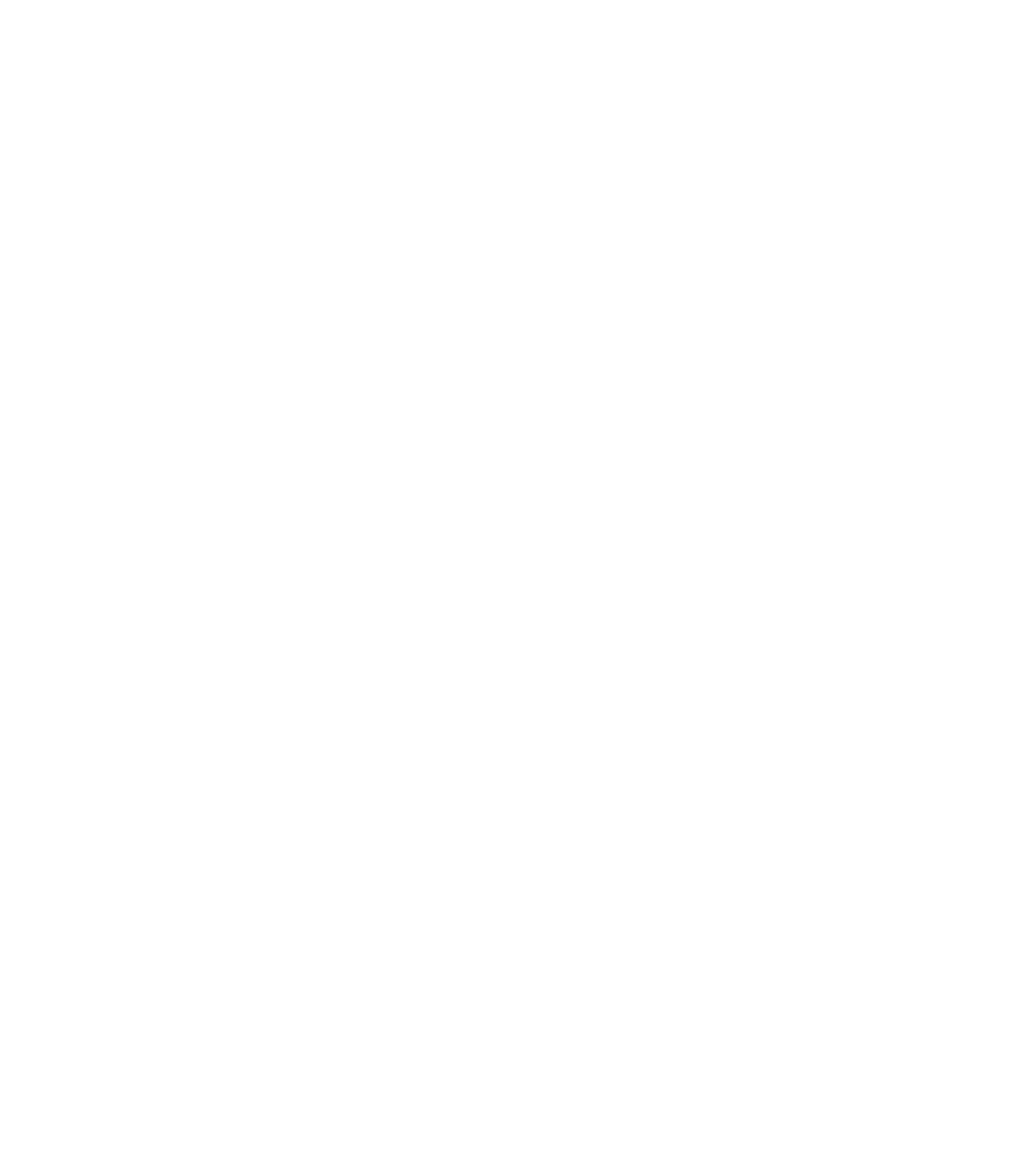
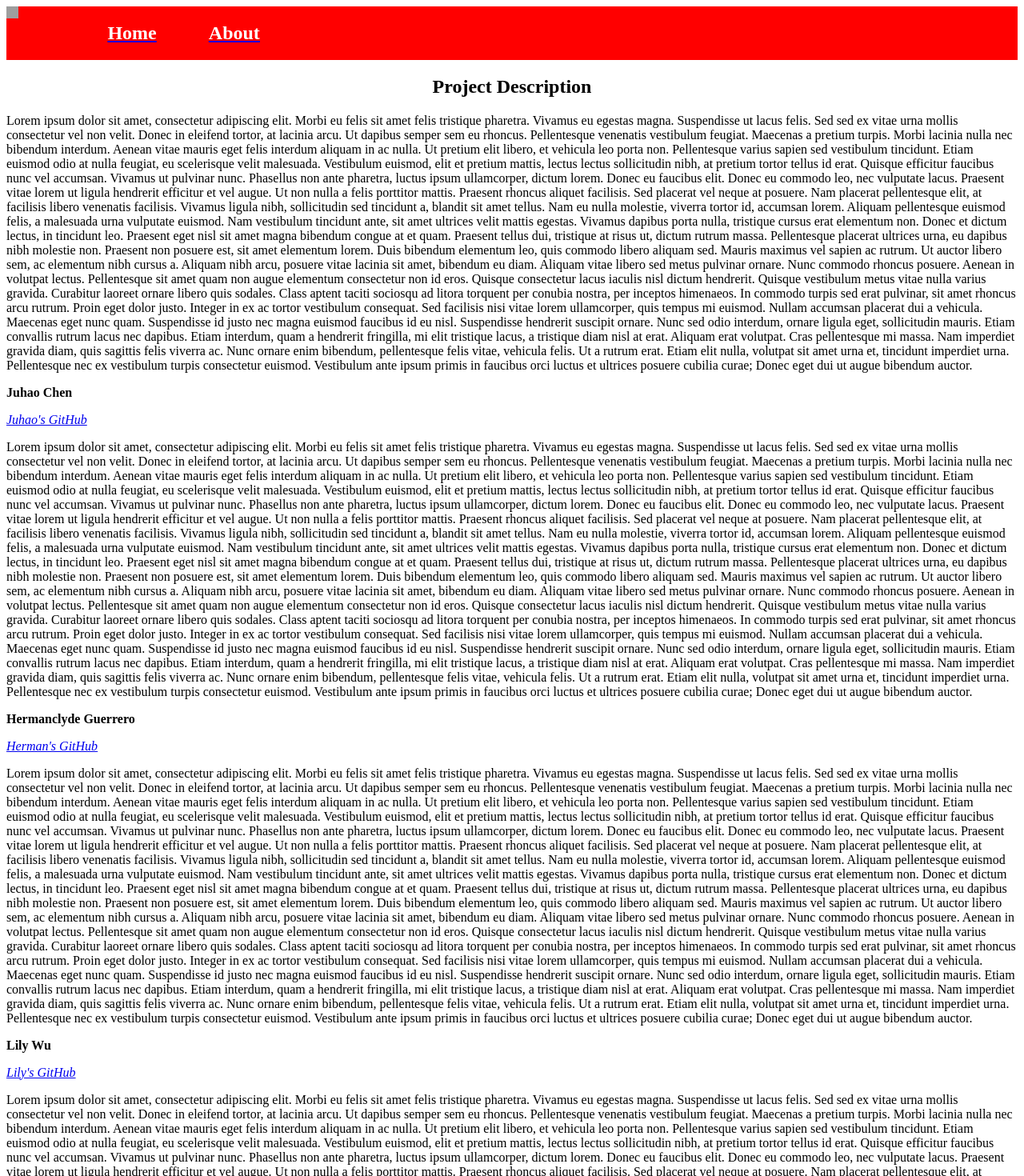
Before and after one commit to JuHaoChen1997/youtube-clone-project, a React (Create React App) app: page /About in a window 1280 px wide. Before the commit this address had no page. Shown: the top 1470 px of the page at 80% size. Before the commit the page ends 800 px from the top, so only its background shows below. Built offline with nearby package versions, Linux system fonts and the light colour scheme; grey boxes are pictures that could not be loaded.

Commit message:
Implemented CSS files for About, SearchBar, Video, & VideoGallery

```diff
--- a/src/App.js
+++ b/src/App.js
@@ -1,12 +1,13 @@
-import "./App.css";
-import React from "react";
-import Youtube from "react-youtube";
-import { Routes, Route } from "react-router-dom";
-import SearchBar from "./components/SearchBar";
-import Video from "./components/Video";
-import VideoGallery from "./components/VideoGallery";
-import ShowVideo from "./components/ShowVideo";
-import Nav from "./components/Nav";
+import './App.css';
+import React from 'react';
+import Youtube from 'react-youtube';
+import { Routes, Route } from 'react-router-dom';
+import SearchBar from './components/SearchBar';
+import Video from './components/Video';
+import VideoGallery from './components/VideoGallery';
+import ShowVideo from './components/ShowVideo';
+import Nav from './components/Nav';
+import About from './components/About';
 
 class App extends React.Component {
   constructor() {
@@ -19,7 +20,7 @@
   fetchRequestHandler = (searchInput) => {
     let youtubeVideos = [];
     fetch(
-      `https://youtube.googleapis.com/youtube/v3/search?maxResults=10&q=${searchInput}&key=AIzaSyCpmUJbJ5kPdifR9m62nsOXYohK53HFlag&part=snippet`
+      `https://youtube.googleapis.com/youtube/v3/search?maxResults=10&q=${searchInput}&key=AIzaSyCpmUJbJ5kPdifR9m62nsOXYohK53HFlag&part=snippet`,
     )
       .then((result) => {
         return result.json();
@@ -40,11 +41,11 @@
 
   render() {
     return (
-      <div className="App">
+      <div className='App'>
         <Nav />
         <Routes>
           <Route
-            path="/"
+            path='/'
             element={
               <>
                 <SearchBar fetchRequestHandler={this.fetchRequestHandler} />
@@ -55,13 +56,14 @@
             }
           />
           <Route
-            path="/videos/:id"
+            path='/videos/:id'
             element={
               <ShowVideo
                 searchedYoutubeVideos={this.state.searchedYoutubeVideos}
               />
             }
           />
+          <Route path='/About' element={<About />} />
         </Routes>
       </div>
     );
--- /dev/null
+++ b/src/Components/About.css
@@ -0,0 +1,12 @@
+.ProjectDesc{
+    text-align:center;
+}
+.Member1{
+    font-style: italic;
+}
+.Member2{
+    font-style:italic;
+}
+.Member3{
+    font-style: italic;
+}
--- a/src/Components/About.js
+++ b/src/Components/About.js
@@ -1,11 +1,11 @@
-import Nav from './Nav';
+import './About.css';
 function About() {
   return (
     <div>
-      <Nav />
       <section>
-        <p>project Description</p>
-        <p>
+        <h1 className='ProjectDesc'>Project Description</h1>
+
+        <p className='Entry1'>
           Lorem ipsum dolor sit amet, consectetur adipiscing elit. Morbi eu
           felis sit amet felis tristique pharetra. Vivamus eu egestas magna.
           Suspendisse ut lacus felis. Sed sed ex vitae urna mollis consectetur
@@ -61,8 +61,12 @@
         </p>
       </section>
       <article>
-        <p>juhao</p>
-        <a href={'https://github.com/JuHaoChen1997'}>GitHub</a>
+        <strong>
+          <p>Juhao Chen</p>
+        </strong>
+        <a className='Member1' href={'https://github.com/JuHaoChen1997'}>
+          Juhao's GitHub
+        </a>
         <p>
           Lorem ipsum dolor sit amet, consectetur adipiscing elit. Morbi eu
           felis sit amet felis tristique pharetra. Vivamus eu egestas magna.
@@ -119,8 +123,12 @@
         </p>
       </article>
       <article>
-        <p>herman</p>
-        <a href={' https://github.com/HC-Guerrero'}>GitHub</a>
+        <strong>
+          <p>Hermanclyde Guerrero</p>
+        </strong>
+        <a className='Member2' href={' https://github.com/HC-Guerrero'}>
+          Herman's GitHub
+        </a>
         <p>
           Lorem ipsum dolor sit amet, consectetur adipiscing elit. Morbi eu
           felis sit amet felis tristique pharetra. Vivamus eu egestas magna.
@@ -177,8 +185,12 @@
         </p>
       </article>
       <article>
-        <p>lily</p>
-        <a href={'https://github.com/liliwu8'}>GitHub</a>
+        <strong>
+          <p>Lily Wu</p>
+        </strong>
+        <a className='Member3' href={'https://github.com/liliwu8'}>
+          Lily's GitHub
+        </a>
         <p>
           Lorem ipsum dolor sit amet, consectetur adipiscing elit. Morbi eu
           felis sit amet felis tristique pharetra. Vivamus eu egestas magna.
--- /dev/null
+++ b/src/Components/SearchBar.css
@@ -0,0 +1,14 @@
+.searchField{
+    align-content: center;
+}
+.textField{
+  height: 25px;
+  width: 250px;
+}
+.searchButton{
+    height: 25px;
+    width: 25px;
+    align-content:center;
+    background-color: red;
+    color: white;
+}
--- /dev/null
+++ b/src/Components/Video.css
@@ -0,0 +1,11 @@
+.video{
+  padding: 25px;
+  padding-left: 25px;
+  padding-right: 25px;
+align-content: center;
+}
+.thumbnails {
+  width: 75%;
+  height: 55%;
+text-align: center;
+}
--- /dev/null
+++ b/src/Components/VideoGallery.css
@@ -0,0 +1,10 @@
+.videoDisplay {
+   block-size: fit-content;
+    margin-top: 50px;
+    margin-left: 50px;
+    padding: 20px;
+    display: grid;
+    grid-template-columns: repeat(4, 25%);
+    grid-gap:20px 5px;
+    overflow-x: hidden;
+}
--- a/src/components/Nav.js
+++ b/src/components/Nav.js
@@ -2,7 +2,6 @@
 import './Nav.css';
 
 import { Link } from 'react-router-dom';
-import { BrowserRouter as Router } from 'react-router-dom';
 
 class Nav extends React.Component {
   constructor() {
@@ -12,7 +11,6 @@
 
   render() {
     return (
-      <Router>
       <main className='main'>
         <div className='navbar'>
           <img
@@ -30,7 +28,6 @@
           </Link>
         </div>
       </main>
-      </Router>
     );
   }
 }
--- a/src/components/SearchBar.js
+++ b/src/components/SearchBar.js
@@ -1,10 +1,11 @@
-import React from "react";
+import React from 'react';
+import './SearchBar.css';
 
 class SearchBar extends React.Component {
   constructor() {
     super();
     this.state = {
-      searchInput: "",
+      searchInput: '',
     };
   }
 
@@ -18,9 +19,10 @@
     const { fetchRequestHandler } = this.props;
 
     return (
-      <section>
+      <section className='searchField'>
         <input
-          type="text"
+          className='textField'
+          type='text'
           value={this.state.searchInput}
           onChange={this.updateSearchInputHandler}
         />
@@ -28,6 +30,7 @@
           onClick={() => {
             fetchRequestHandler(this.state.searchInput);
           }}
+          classname='searchButton'
         >
           Search
         </button>
--- a/src/components/ShowVideo.js
+++ b/src/components/ShowVideo.js
@@ -1,6 +1,5 @@
 import React from 'react';
 import YouTube from 'react-youtube';
-import Nav from './Nav';
 
 class ShowVideo extends React.Component {
   _onReady(event) {
@@ -20,7 +19,6 @@
 
     return (
       <div>
-        <Nav />
         <YouTube videoId='eX2qFMC8cFo' opts={opts} onReady={this._onReady} />
       </div>
     );
--- a/src/components/Video.js
+++ b/src/components/Video.js
@@ -1,6 +1,6 @@
 import React from 'react';
 import { Link } from 'react-router-dom';
-import Nav from './Nav';
+import './Video.css';
 
 class Video extends React.Component {
   render() {
@@ -8,10 +8,9 @@
     const { title, thumbnails, videoId } = this.props.data;
 
     return (
-      <div>
-        <Nav />
+      <div classname='video'>
         <p>video here {title}</p>
-        <img src={thumbnails} alt={videoId} />
+        <img className='thumbnails' src={thumbnails} alt={videoId} />
         <Link to={`/videos/${videoId}`}>
           <p>{title}</p>
         </Link>
--- a/src/components/VideoGallery.js
+++ b/src/components/VideoGallery.js
@@ -1,5 +1,5 @@
 import Video from './Video';
-import Nav from './Nav';
+import './VideoGallery.css';
 
 function VideoGallery(props) {
   const { searchedYoutubeVideos } = props;
@@ -7,12 +7,7 @@
     return <Video data={video} />;
   });
 
-  return (
-    <section>
-      <Nav />
-      {videoDisplay}
-    </section>
-  );
+  return <section className='videoDisplay'>{videoDisplay}</section>;
 }
 
 export default VideoGallery;
```
Lines whose indentation alone changed are shown as unchanged.
